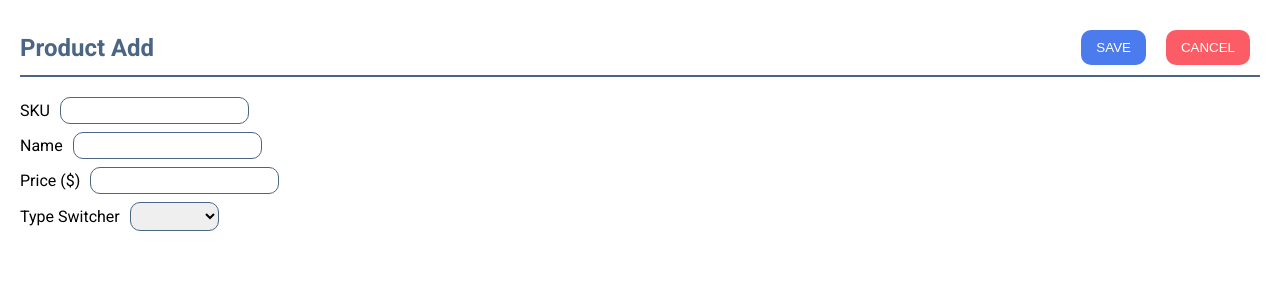
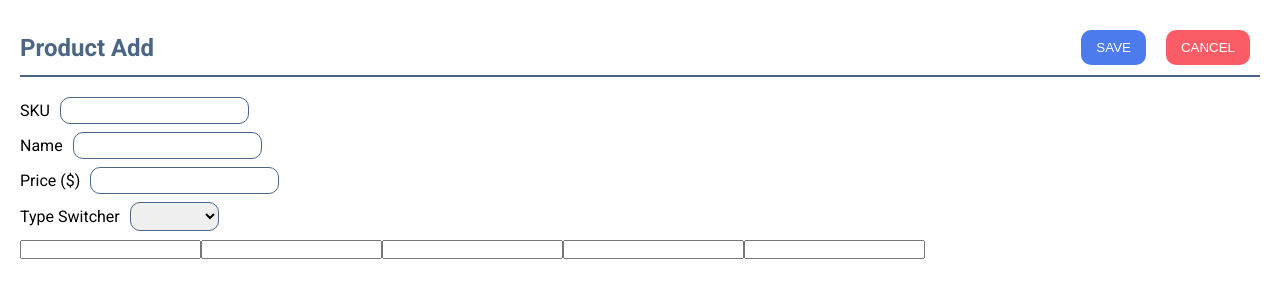
Before and after one commit to Remus432/products_crud, a React (Create React App) app: page /add-product in a window 1280 px wide. Shown: the top 300 px of the page. Built offline with nearby package versions, Linux system fonts and the light colour scheme.

Commit message:
first commit

```diff
--- a/src/components/Form/index.js
+++ b/src/components/Form/index.js
@@ -47,6 +47,11 @@ const Form = () => {
           <option id="furniture" value="furniture">Furniture</option>
         </select>
       </InputGroup>
+      <input type="number" id="size" />
+      <input type="number" id="weight" />
+      <input type="number" id="height" />
+      <input type="number" id="length" />
+      <input type="number" id="width" />
       {typeSwitcher && <TypeSwitcher type={typeSwitcher} />}
       {typeSwitcher && <p className="msg">{displaySwitcher(typeSwitcher)}</p> }
       {state.err && <p className="err">{state.err}</p>}
```
